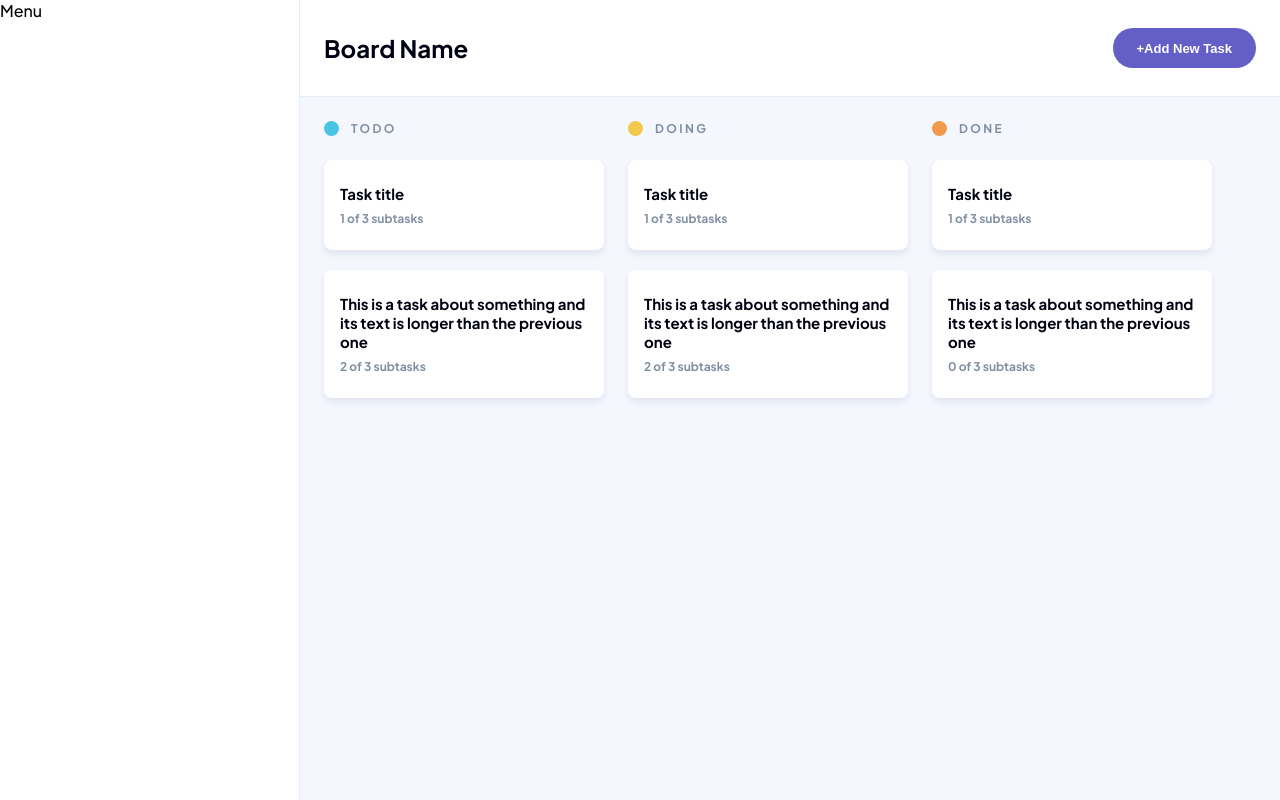
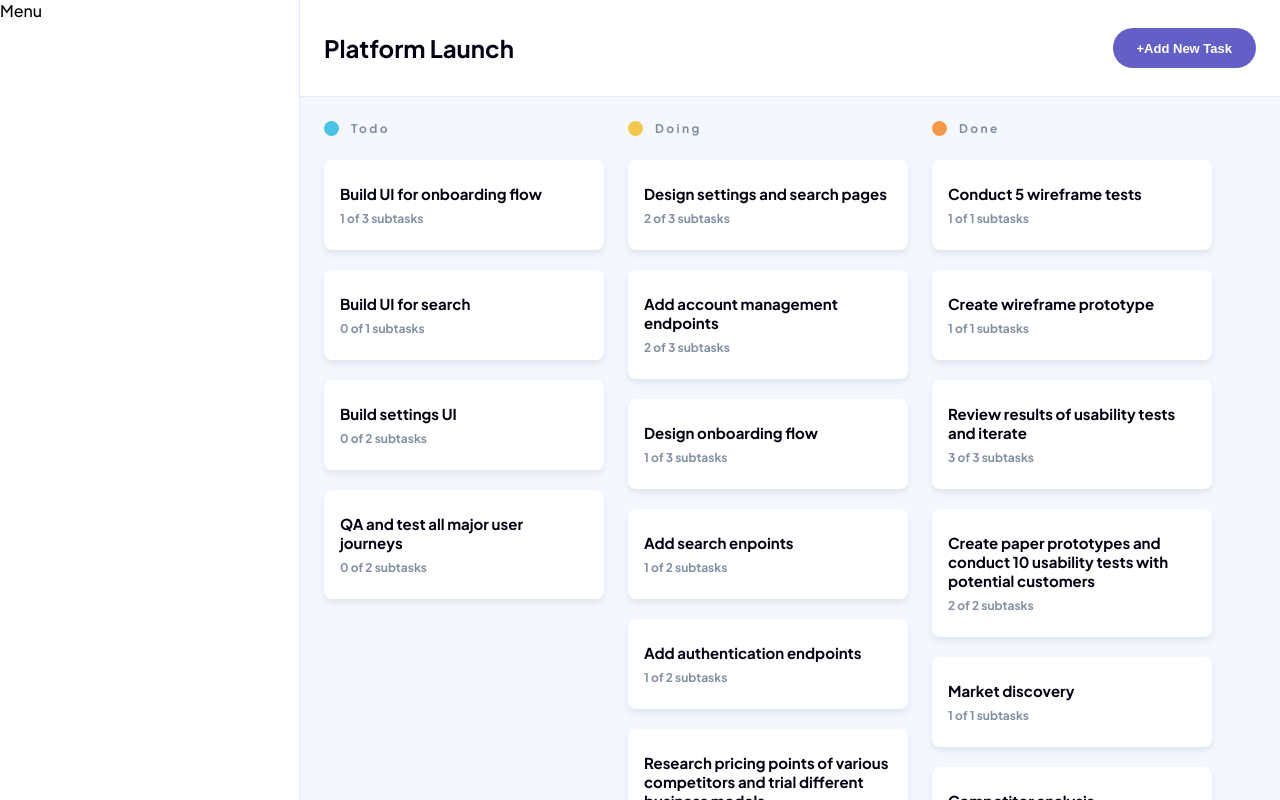
Before and after one commit to joanpujol/kanban-task-management-web-app, a Next.js app: page /example in a window 1280 px wide. Shown: the top 800 px of the page. Built offline with nearby package versions, Linux system fonts and the light colour scheme.

Commit message:
Add zustand store

```diff
--- a/components/atoms/Icons/Board/Board.tsx
+++ b/components/atoms/Icons/Board/Board.tsx
@@ -3,8 +3,8 @@ import * as S from "./Board.styles";
 export const Board = () => (
   <S.StyledBoardIcon viewBox="0 0 16 16">
     <path
-      fill-rule="evenodd"
-      clip-rule="evenodd"
+      fillRule="evenodd"
+      clipRule="evenodd"
       d="M0.846133 0.846133C0.304363 1.3879 0 2.12271 0 2.88889V13.1111C0 13.8773 0.304363 14.6121 0.846133 15.1538C1.3879 15.6957 2.12271 16 2.88889 16H13.1111C13.8773 16 14.6121 15.6957 15.1538 15.1538C15.6957 14.6121 16 13.8773 16 13.1111V2.88889C16 2.12271 15.6957 1.3879 15.1538 0.846133C14.6121 0.304363 13.8773 0 13.1111 0H2.88889C2.12271 0 1.3879 0.304363 0.846133 0.846133ZM1.33333 13.1111V8.44448H9.77781V14.6667H2.88889C2.03022 14.6667 1.33333 13.9698 1.33333 13.1111ZM9.77781 7.11111V1.33333H2.88889C2.47633 1.33333 2.08067 1.49723 1.78895 1.78895C1.49723 2.08067 1.33333 2.47633 1.33333 2.88889V7.11111H9.77781ZM11.1111 5.77778H14.6667V10.2222H11.1111V5.77778ZM14.6667 11.5555H11.1111V14.6667H13.1111C13.5236 14.6667 13.9194 14.5028 14.2111 14.2111C14.5028 13.9194 14.6667 13.5236 14.6667 13.1111V11.5555ZM14.6667 2.88889V4.44445H11.1111V1.33333H13.1111C13.5236 1.33333 13.9194 1.49723 14.2111 1.78895C14.5028 2.08067 14.6667 2.47633 14.6667 2.88889Z"
     />
   </S.StyledBoardIcon>
--- a/components/molecules/Board/Board.tsx
+++ b/components/molecules/Board/Board.tsx
@@ -8,13 +8,24 @@ type Props = {
   columns: Column[];
 };
 
-const boardColors: `#${string}`[] = ["#49C4E5", "#F2C94C", "#F2994A", "#EB5757", "#6FCF97"];
+const boardColors: `#${string}`[] = [
+  "#49C4E5",
+  "#F2C94C",
+  "#F2994A",
+  "#EB5757",
+  "#6FCF97",
+];
 
 export const Board = ({ columns }: Props) => {
   return (
     <S.StyledBoard>
       {columns.map((column, index) => (
-        <BoardColumn key={column.id} name={column.name} tasks={column.tasks} color={boardColors[index % (boardColors.length - 1)]} />
+        <BoardColumn
+          key={column.name}
+          name={column.name}
+          tasks={column.tasks}
+          color={boardColors[index % (boardColors.length - 1)]}
+        />
       ))}
     </S.StyledBoard>
   );
--- a/components/molecules/BoardColumn/BoardColumn.tsx
+++ b/components/molecules/BoardColumn/BoardColumn.tsx
@@ -20,7 +20,7 @@ export const BoardColumn = ({ name, tasks, color }: Props) => {
       </S.BoardColumnHeader>
       <S.BoardColumnBody>
         {tasks.map((task) => (
-          <TaskCard key={task.id} task={task} />
+          <TaskCard key={task.title} task={task} />
         ))}
       </S.BoardColumnBody>
     </S.BoardColumnWrapper>
--- a/components/molecules/TaskCard/TaskCard.tsx
+++ b/components/molecules/TaskCard/TaskCard.tsx
@@ -10,7 +10,9 @@ type Props = {
 };
 
 export const TaskCard = ({ task: { title, subtasks } }: Props) => {
-  const subtasksCompleted = subtasks.filter((subtask) => subtask.done).length;
+  const subtasksCompleted = subtasks.filter(
+    (subtask) => subtask.isCompleted
+  ).length;
   return (
     <S.TaskCardWrapper>
       <Header size="md">{title}</Header>
--- a/components/organisms/BoardLayout/BoardLayout.tsx
+++ b/components/organisms/BoardLayout/BoardLayout.tsx
@@ -9,17 +9,18 @@ import { Board } from "../../molecules/Board/Board";
 import * as S from "./BoardLayout.styles";
 
 type Props = {
+  name: string;
   columns: Column[];
 };
 
-export const BoardLayout = ({ columns }: Props) => {
+export const BoardLayout = ({ name, columns }: Props) => {
   const [isAddNewTaskModalOpen, setIsAddNewTaskModalOpen] = useState(false);
   return (
     <>
       <S.StyledBoardLayout>
         <S.BoardLayoutMenu>Menu</S.BoardLayoutMenu>
         <S.BoardLayoutHeader>
-          <Header size={"xl"}>Board Name</Header>
+          <Header size={"xl"}>{name}</Header>
           <S.BoardLayoutHeaderActions>
             <Button
               variant={"primary"}
--- a/data/models/Column.ts
+++ b/data/models/Column.ts
@@ -1,7 +1,6 @@
 import { Task } from "./Task";
 
 export type Column = {
-  id: number;
   name: string;
   tasks: Task[];
 };
--- a/data/models/Task.ts
+++ b/data/models/Task.ts
@@ -1,11 +1,11 @@
 export type Subtask = {
   title: string;
-  done: boolean;
+  isCompleted: boolean;
 };
 
 export type Task = {
-  id: number;
   title: string;
   description: string;
   subtasks: Subtask[];
+  status: string;
 }
--- /dev/null
+++ b/data/store/Board.store.ts
@@ -0,0 +1,18 @@
+import { create } from 'zustand'
+import produce from "immer";
+import boardState from '../mock/data.json'
+import { Task } from '../models/Task';
+
+export type BoardStore = {
+    boardState: typeof boardState;
+    addNewTask: (boardName: string, task: Task) => void;
+}
+
+export const useBoardStore = create<BoardStore>((set) => ({
+  boardState: boardState,
+  addNewTask: (boardName: string, task: Task) => set(
+    produce((draft) => {
+      draft.boardState[boardName].push(task)
+    })
+  ),
+}))
--- a/package.json
+++ b/package.json
@@ -15,11 +15,13 @@
     "@types/react-dom": "18.0.10",
     "eslint": "8.30.0",
     "eslint-config-next": "13.1.1",
+    "immer": "^9.0.19",
     "next": "13.1.1",
     "react": "18.2.0",
     "react-dom": "18.2.0",
     "styled-components": "^5.3.6",
-    "typescript": "4.9.4"
+    "typescript": "4.9.4",
+    "zustand": "^4.3.2"
   },
   "devDependencies": {
     "@types/styled-components": "^5.1.26"
--- a/pages/BoardPage.tsx
+++ b/pages/BoardPage.tsx
@@ -1,93 +1,22 @@
 "use client";
 
+import { shallow } from "zustand/shallow";
 import { BoardLayout } from "../components/organisms/BoardLayout/BoardLayout";
-
-const columns = [
-  {
-    id: 1,
-    name: "TODO",
-    tasks: [
-      {
-        id: 1,
-        title: "Task title",
-        description: "Task description",
-        subtasks: [
-          { title: "Subtask 1", done: true },
-          { title: "Subtask 2", done: false },
-          { title: "Subtask 3", done: false },
-        ],
-      },
-      {
-        id: 2,
-        title:
-          "This is a task about something and its text is longer than the previous one",
-        description: "Task description",
-        subtasks: [
-          { title: "Subtask 1", done: false },
-          { title: "Subtask 2", done: true },
-          { title: "Subtask 3", done: true },
-        ],
-      },
-    ],
-  },
-  {
-    id: 2,
-    name: "DOING",
-    tasks: [
-      {
-        id: 1,
-        title: "Task title",
-        description: "Task description",
-        subtasks: [
-          { title: "Subtask 1", done: true },
-          { title: "Subtask 2", done: false },
-          { title: "Subtask 3", done: false },
-        ],
-      },
-      {
-        id: 2,
-        title:
-          "This is a task about something and its text is longer than the previous one",
-        description: "Task description",
-        subtasks: [
-          { title: "Subtask 1", done: false },
-          { title: "Subtask 2", done: true },
-          { title: "Subtask 3", done: true },
-        ],
-      },
-    ],
-  },
-  {
-    id: 3,
-    name: "DONE",
-    tasks: [
-      {
-        id: 1,
-        title: "Task title",
-        description: "Task description",
-        subtasks: [
-          { title: "Subtask 1", done: true },
-          { title: "Subtask 2", done: false },
-          { title: "Subtask 3", done: false },
-        ],
-      },
-      {
-        id: 2,
-        title:
-          "This is a task about something and its text is longer than the previous one",
-        description: "Task description",
-        subtasks: [
-          { title: "Subtask 1", done: false },
-          { title: "Subtask 2", done: false },
-          { title: "Subtask 3", done: false },
-        ],
-      },
-    ],
-  },
-];
+import { useBoardStore } from "../data/store/Board.store";
 
 export const BoardPage = () => {
+  const { boardState } = useBoardStore(
+    (state) => ({ boardState: state.boardState }),
+    shallow
+  )
+
+  const currentBoard = boardState.boards.find(
+    (board) => board.name.toLocaleLowerCase() === "platform launch"
+  );
+
+  if (!currentBoard) return null;
+
   return (
-    <BoardLayout columns={columns} />
+    <BoardLayout name={currentBoard.name} columns={currentBoard.columns} />
   )
 };
```
Also changed, not shown: 1 other file (tests, documents, lock files or other folders).
